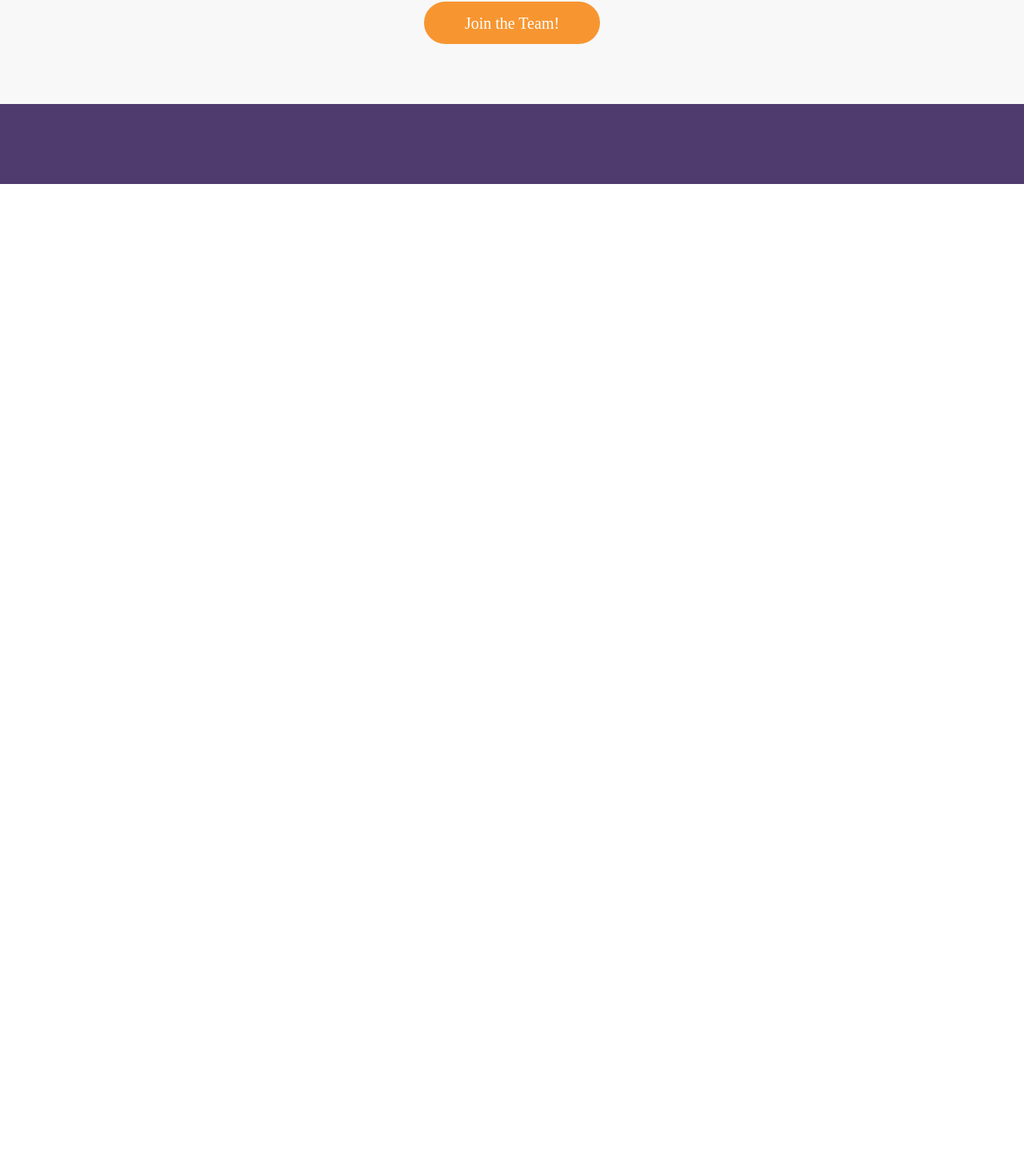
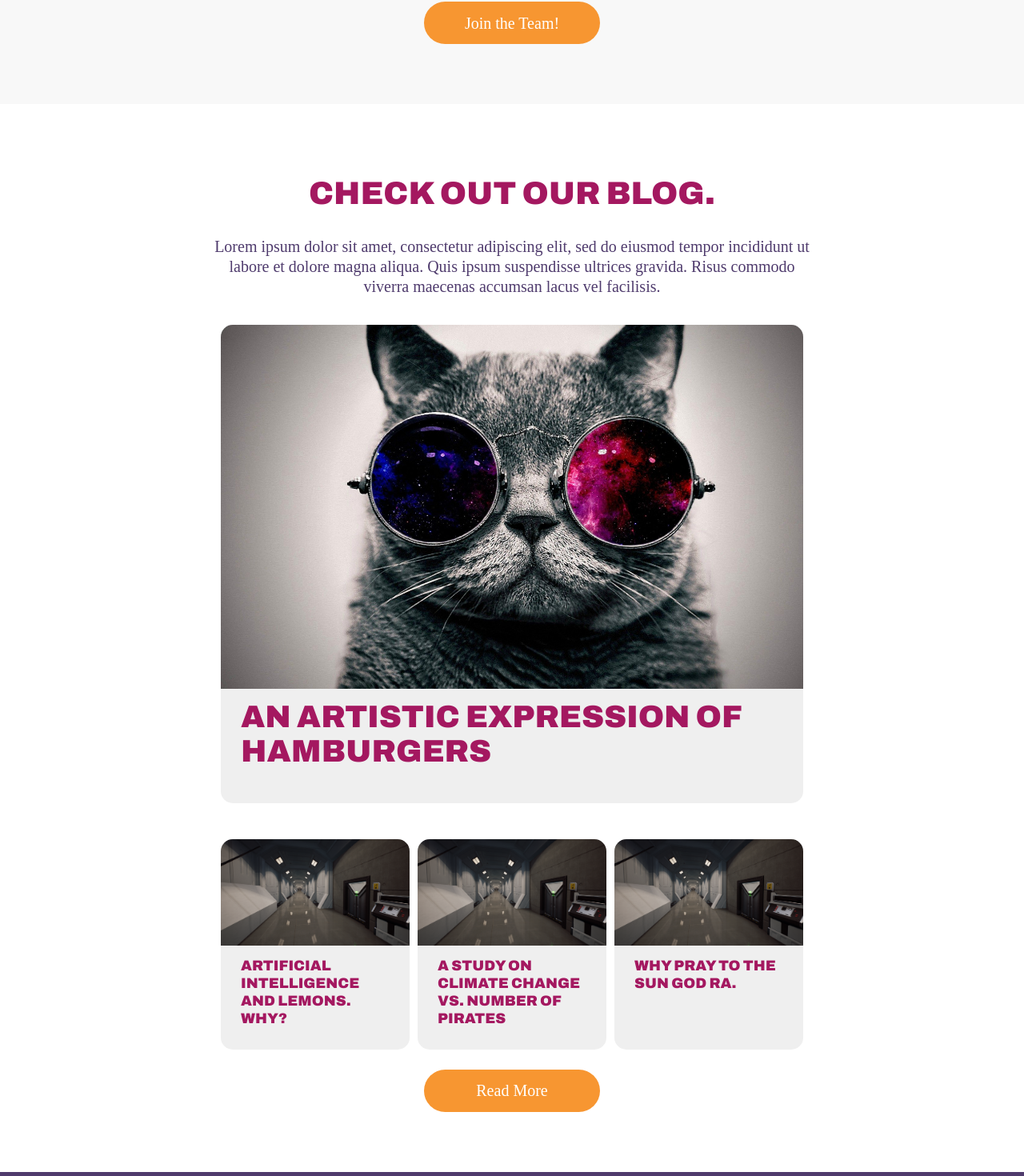
Before and after one commit to Hyperbloom-AI/hyperbloom-amplify, a React (Create React App) app: page / in a window 1280 px wide. Shown: the part 2721-4191 px from the top of the page at 80% size. Before the commit the page ends 2951 px from the top, so only its background shows below. Built offline with nearby package versions, Linux system fonts and the light colour scheme.

Commit message:
Updated Site Styles and Splash Page

```diff
--- a/src/AppWithRouterAccess.js
+++ b/src/AppWithRouterAccess.js
@@ -9,7 +9,7 @@ const AppWithRouterAccess = () => {
   <>
     <header className="site-header">
         <div className="inner-header">
-          <div className="full-logo">
+          <div className="full-logo link">
             <img src="img/logo.png" className="nav-logo" />
             <div className="logo-text">
               <h1 className="nav-title">HYPERBLOOM A.I.</h1>
@@ -17,11 +17,11 @@ const AppWithRouterAccess = () => {
             </div>
           </div>
           <nav className="site-nav">
-            <a className="site-nav__link">About Us</a>
-            <a className="site-nav__link">Services</a>
-            <a className="site-nav__link">People</a>
-            <a className="site-nav__link">Blog</a>
-            <a className="site-nav__link">Contact</a>
+            <a className="site-nav__link link">About Us</a>
+            <a className="site-nav__link link">Services</a>
+            <a className="site-nav__link link">People</a>
+            <a className="site-nav__link link">Blog</a>
+            <a className="site-nav__link link">Contact</a>
           </nav>
         </div>
     </header>
--- a/src/components/LandingPage.js
+++ b/src/components/LandingPage.js
@@ -1,6 +1,21 @@
 import React from 'react';
+import tempPostData from './data/tempPostData.js'
+
 
 function LandingPage() {
+    const unsortedPosts = tempPostData
+    const sortedPosts = unsortedPosts.sort(function(a,b) {
+      // Turn your strings into dates, and then subtract them
+      // to get a value that is either negative, positive, or zero.
+      return new Date(b.date) - new Date(a.date);
+    });
+
+    const featuredPost = sortedPosts[0]
+    const nextPosts = [sortedPosts[1], sortedPosts[2], sortedPosts[3]]
+
+
+
+    console.log(nextPosts)
 
     return (
         <>
@@ -15,7 +30,7 @@ function LandingPage() {
                   <div className="splash-title-content__wrapper">
                     <h1 className="splash-title">Creative Cloud Computing</h1>
                     <h2 className="splash-subtitle">Building data driven systems that improve the human experience.</h2>
-                    <button className="btn type-1">Learn About Us!</button>
+                    <button className="btn type-1 link">Learn About Us!</button>
                   </div>
                 </aside>
                 <div className="splash-hero__wrapper">
@@ -46,13 +61,14 @@ function LandingPage() {
                   <p>Lorem ipsum dolor sit amet, consectetur adipiscing elit, sed do eiusmod tempor incididunt ut labore et dolore magna aliqua. Quis ipsum suspendisse ultrices gravida. Risus commodo viverra maecenas accumsan lacus vel facilisis. </p>
                   <p>Lorem ipsum dolor sit amet, consectetur adipiscing elit, sed do eiusmod tempor incididunt ut labore et dolore magna aliqua. Quis ipsum suspendisse ultrices gravida. Risus commodo viverra maecenas accumsan lacus vel facilisis. </p>
                   <p>Lorem ipsum dolor sit amet, consectetur adipiscing elit, sed do eiusmod tempor incididunt ut labore et dolore magna aliqua. Quis ipsum suspendisse ultrices gravida. Risus commodo viverra maecenas accumsan lacus vel facilisis.</p>
-                  <button className="btn type-1 centered">Read More.</button>
+                  <button className="btn type-1 centered link">Read More.</button>
                 </div>
                 <div className="services-right">
                   <img src="img/services-hero.png" className="services-hero"/>
                 </div>
               </div>
-              <div className="people__wrapper">
+              </section>
+              <section className="people__wrapper">
                 <h2>Hyperfounders</h2>
                 <p>Lorem ipsum dolor sit amet, consectetur adipiscing elit, sed do eiusmod tempor incididunt ut labore et dolore magna aliqua. Quis ipsum suspendisse ultrices gravida. Risus commodo viverra maecenas accumsan lacus vel facilisis.</p>
                 <div className="promoted-people__wrapper">
@@ -61,9 +77,31 @@ function LandingPage() {
                   <img className="promoted_person" src="img/cmcn.jpg"/>
                 </div>
                 <p className="margin-ye">Lorem ipsum dolor sit amet, consectetur adipiscing elit, sed do eiusmod tempor incididunt ut labore et dolore magna aliqua. Quis ipsum suspendisse ultrices gravida. Risus commodo viverra maecenas accumsan lacus vel facilisis. Lorem ipsum dolor sit amet, consectetur adipiscing elit, sed do eiusmod tempor incididunt ut labore et dolore magna aliqua. Quis ipsum suspendisse ultrices gravida. Risus commodo viverra maecenas accumsan lacus vel facilisis.</p>
-                <button className="btn type-1 centered">Join the Team!</button>
-              </div>
-            </section>
+                <button className="btn type-1 centered link">Join the Team!</button>
+              </section>
+              <section className="blog__wrapper">
+                <h2>Check Out Our Blog.</h2>
+                <p>Lorem ipsum dolor sit amet, consectetur adipiscing elit, sed do eiusmod tempor incididunt ut labore et dolore magna aliqua. Quis ipsum suspendisse ultrices gravida. Risus commodo viverra maecenas accumsan lacus vel facilisis.</p>
+                <div className="new-posts__wrapper">
+                  <article className="featured-post">
+                    <img src={"img/" + featuredPost.headerImage} className="featured-post__hero-image"/>
+                    <div className="featured-post__context">
+                      <h2 className="featured-post__title">{featuredPost.title}</h2>
+                    </div>
+                  </article>
+                  <div className="other-posts__wrapper">
+                  { nextPosts.map((post) =>
+                    <article key={post.date} className="featured-post__small">
+                      <img src={"img/" + post.headerImage} className="featured-post__small__hero-image"/>
+                      <div className="featured-post__small__context">
+                        <h3 className="featured-post__small__title">{post.title}</h3>
+                      </div>
+                    </article>
+                  ) }
+                  </div>
+                </div>
+                <button className="btn type-1 centered link">Read More</button>
+              </section>
           </main>
         </>
     );
--- /dev/null
+++ b/src/components/data/tempPostData.js
@@ -0,0 +1,39 @@
+const tempPostData = [
+	{
+		title: "Why Pray to the Sun God Ra.",
+		headerImage: "test.png",
+		subtitle: "A Well Defined Study on Eggs",
+		text: "Lorem ipsum dolor sit amet, consectetur adipiscing elit, sed do eiusmod tempor incididunt ut labore et dolore magna aliqua. Quis ipsum suspendisse ultrices gravida. Risus commodo viverra maecenas accumsan lacus vel facilisis.",
+		date: "1/10/2022"
+	},
+	{
+		title: "A Study on Climate Change vs. Number of Pirates",
+		headerImage: "test.png",
+		subtitle: "A Well Defined Study on Eggs",
+		text: "Lorem ipsum dolor sit amet, consectetur adipiscing elit, sed do eiusmod tempor incididunt ut labore et dolore magna aliqua. Quis ipsum suspendisse ultrices gravida. Risus commodo viverra maecenas accumsan lacus vel facilisis.",
+		date: "1/12/2022"
+	},
+	{
+		title: "Artificial Intelligence and Lemons. Why?",
+		headerImage: "test.png",
+		subtitle: "A Well Defined Study on Eggs",
+		text: "Lorem ipsum dolor sit amet, consectetur adipiscing elit, sed do eiusmod tempor incididunt ut labore et dolore magna aliqua. Quis ipsum suspendisse ultrices gravida. Risus commodo viverra maecenas accumsan lacus vel facilisis.",
+		date: "1/14/2022"
+	},
+	{
+		title: "An Artistic Expression of Hamburgers",
+		headerImage: "featured.jpg",
+		subtitle: "A Well Defined Study on Eggs",
+		text: "Lorem ipsum dolor sit amet, consectetur adipiscing elit, sed do eiusmod tempor incididunt ut labore et dolore magna aliqua. Quis ipsum suspendisse ultrices gravida. Risus commodo viverra maecenas accumsan lacus vel facilisis.",
+		date: "1/16/2022"
+	},
+	{
+		title: "Artificial Intelligence and Lemons. Why?",
+		headerImage: "test.png",
+		subtitle: "A Well Defined Study on Eggs",
+		text: "Lorem ipsum dolor sit amet, consectetur adipiscing elit, sed do eiusmod tempor incididunt ut labore et dolore magna aliqua. Quis ipsum suspendisse ultrices gravida. Risus commodo viverra maecenas accumsan lacus vel facilisis.",
+		date: "1/5/2022"
+	}
+]
+
+export default tempPostData;
--- a/src/styles/components.css
+++ b/src/styles/components.css
@@ -1,4 +1,8 @@
 /* buttons */
+
+.link {
+    cursor: pointer;
+}
 
 .btn {
     border: none;
@@ -14,6 +18,11 @@
     padding: 10px 15px;
     text-align: center;
     font: normal normal 300 20px/30px Open Sauce One;
+    transition-duration: 500ms;
+}
+
+.btn.type-1:hover {
+    background-color: #b97429;
 }
 
 .btn.centered {
--- a/src/styles/scaffolding.css
+++ b/src/styles/scaffolding.css
@@ -213,7 +213,72 @@ h1, h2, h3, h4, h5, h6 {
     margin-bottom: 55px;
 }
 
+.blog__wrapper {
+    margin-top: 15px;
+    padding: 75px 20%;
+    background-color: #FFFFFF;
+}
+
+.new-posts__wrapper {
+    padding: 15px 20px
+}
+
+.featured-post__hero-image {
+    width: 100%
+}
+
+
+.other-posts__wrapper {
+    display: flex;
+    flex-flow: row nowrap;
+    justify-content: space-around;
+}
+
 .site-footer {
     min-height: 100px;
     width: 100%
 }
+
+.featured-post__small {
+    border-radius: 15px;
+    background-color: #efefef;
+}
+
+.featured-post__small__hero-image {
+    max-width: 100%;
+    border-radius: 15px 15px 0 0;
+}
+
+.featured-post__hero-image {
+    border-radius: 15px 15px 0 0;
+    max-height: 600px;
+    object-fit: cover;
+}
+
+.featured-post__small:not(:last-child) {
+    margin-right: 10px;
+}
+
+.featured-post__small__context {
+    padding: 10px 25px
+}
+
+.featured-post__context {
+    padding: 10px 25px
+}
+
+.featured-post__small__context h3 {
+    font-size: 18px;
+    line-height: 22px;
+}
+
+.featured-post {
+    margin-bottom: 45px;
+    background-color: #efefef;
+    border-radius: 15px;
+}
+
+.featured-post h2 {
+    font-size: 39px;
+    text-align: left !important;
+}
--- a/src/styles/theme.css
+++ b/src/styles/theme.css
@@ -1,4 +1,8 @@
 @import url('https://fonts.googleapis.com/css2?family=Archivo:wght@600;900&display=swap');
+
+* {
+    transition-duration: 500ms;
+}
 
 html {
     scroll-behavior: smooth;
@@ -95,3 +99,7 @@ section h2:not(.splash-subtitle) {
 .site-footer {
     background: #4F3B6D 0% 0% no-repeat padding-box;
 }
+
+.site-nav__link:hover {
+    color: #b3b3b3;
+}
```
Also changed, not shown: public/img/featured.jpg (added), public/img/test.png (renamed from public/img/Satisfactory_Screenshot_2021.12.29_-_18.11.01.35.png).
